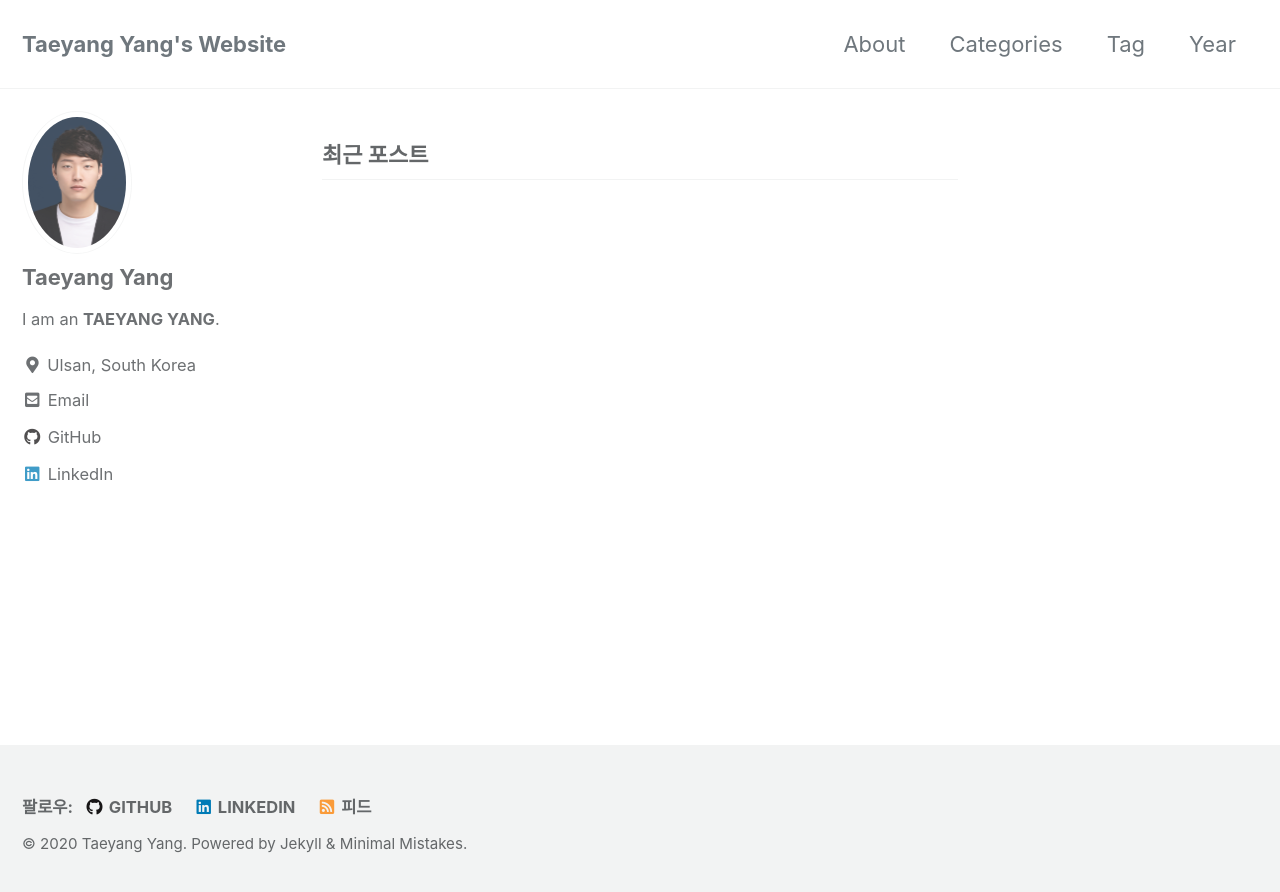
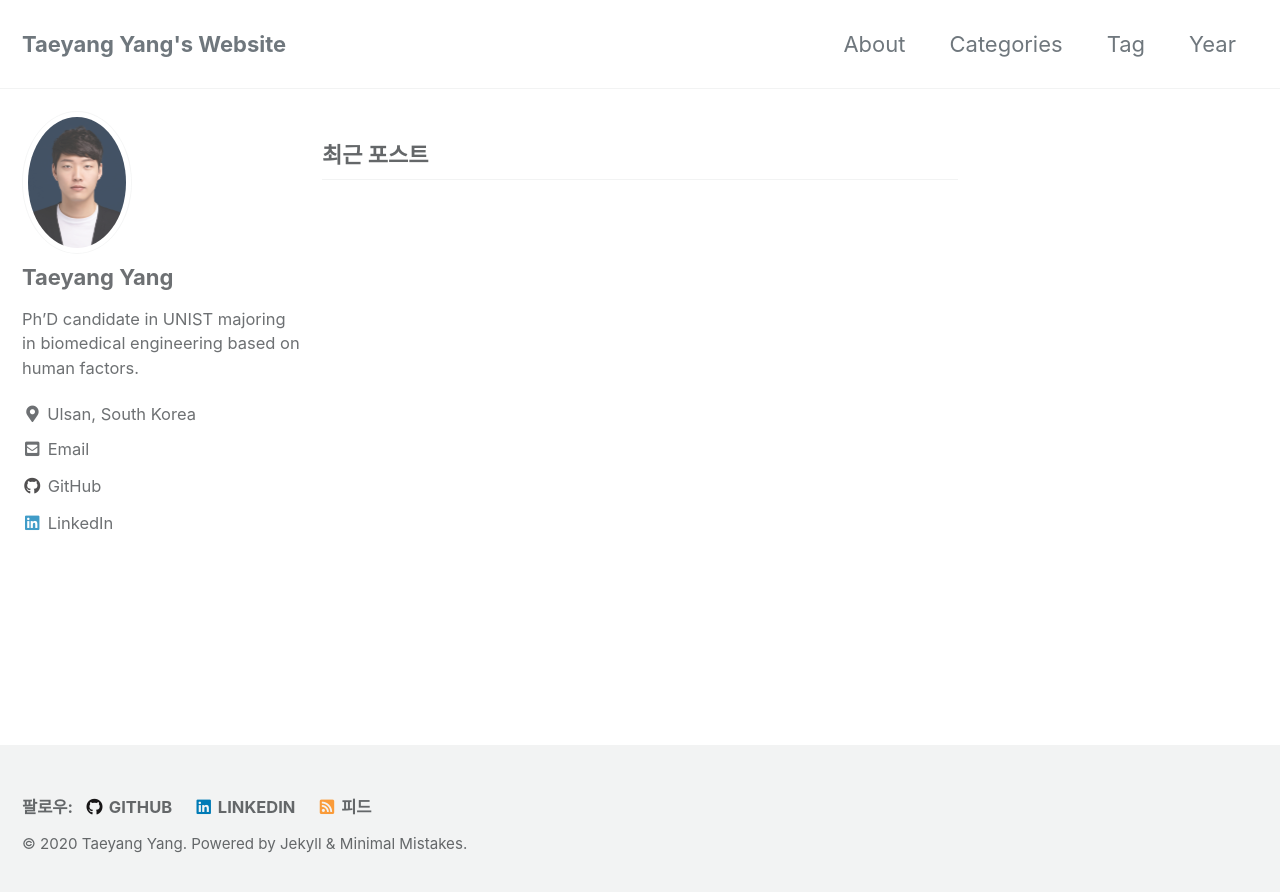
Before and after one commit to tyami/tyami.github.io, a Jekyll site: the page built from index.html, in a window 1280 px wide. Shown: the top 892 px of the page. Built offline with Jekyll 4.4.1, drawn with Linux system fonts in a browser that asks for light colours; cached includes are drawn as plain includes; the list of posts is cut into pages by our own code.

Commit message:
Update _config.yml

```diff
--- a/_config.yml
+++ b/_config.yml
@@ -95,7 +95,7 @@ analytics:
 author:
   name             : "Taeyang Yang"
   avatar           : "/assets/images/profile/bio-photo.jpg" # path of avatar image, e.g. "/assets/images/bio-photo.jpg"
-  bio              : "I am an **TAEYANG YANG**."
+  bio              : "Ph'D candidate in UNIST majoring in biomedical engineering based on human factors."
   location         : "Ulsan, South Korea"
   email            :
   links:
```
